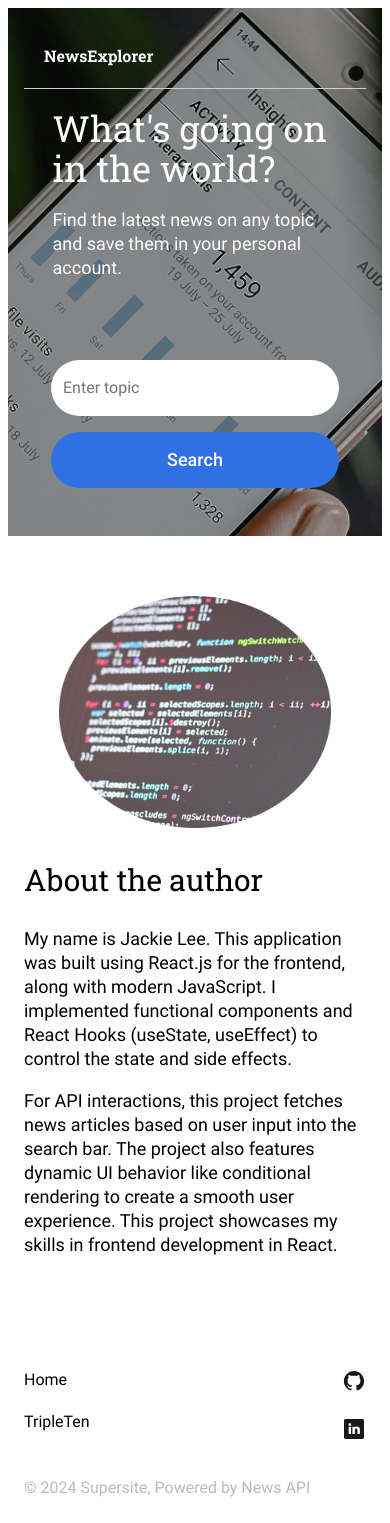
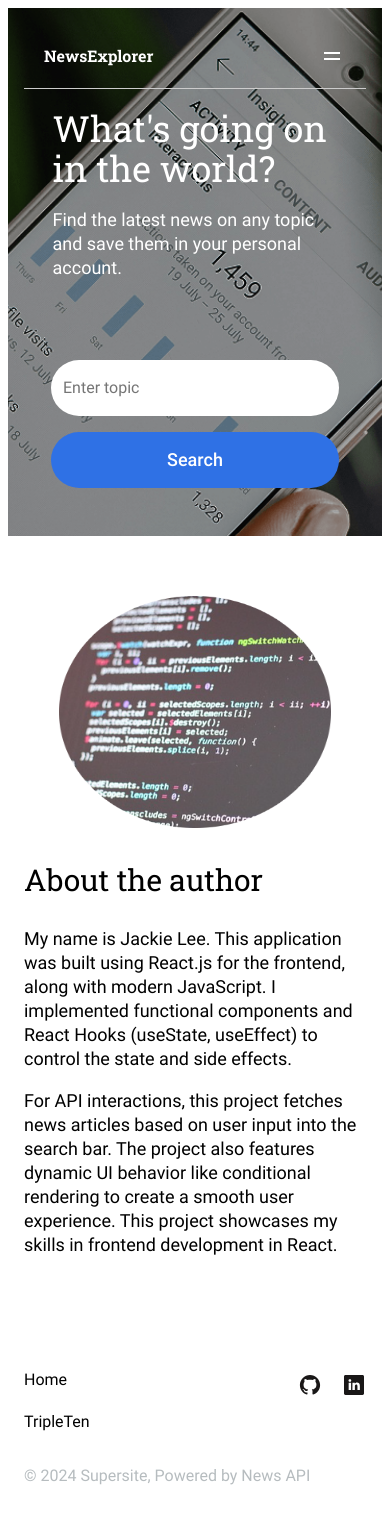
Before and after one commit to Lee0610Idaho/final-project-front-end, a React (Vite) app in the folder hello-vite/: page / in a window 390 px wide. Built offline with nearby package versions, Linux system fonts and the light colour scheme.

Commit message:
header, footer, and modals more accurate for smaller screens

```diff
--- a/hello-vite/src/components/Footer/Footer.css
+++ b/hello-vite/src/components/Footer/Footer.css
@@ -85,3 +85,12 @@
     margin: 0;
   }
 }
+
+@media (max-width: 550px) {
+  .footer__social-list {
+    align-items: start;
+    flex-direction: row;
+    margin: 0;
+    padding-top: 20px;
+  }
+}
--- a/hello-vite/src/components/Header/Header.css
+++ b/hello-vite/src/components/Header/Header.css
@@ -148,6 +148,29 @@
   filter: invert(1);
 }
 
+.header__hamburger {
+  display: none;
+  background: none;
+  border: none;
+  flex-direction: column;
+  gap: 4px;
+  cursor: pointer;
+}
+
+.header__hamburger_hidden {
+  visibility: hidden;
+}
+
+.header__hamburger-line {
+  width: 16px;
+  height: 2px;
+  background-color: white;
+}
+
+.header__hamburger-line_theme_dark {
+  background-color: black;
+}
+
 .header__overlay {
   position: fixed;
   inset: 0;
@@ -215,7 +238,7 @@
   }
 }
 
-@media (max-width: 750px) {
+@media (max-width: 470px) {
   .header__content {
     padding: 20px;
   }
@@ -226,6 +249,11 @@
 
   .header__nav-list {
     display: none;
+  }
+
+  .header__hamburger {
+    position: relative;
+    display: flex;
   }
 
   .header__mobile-menu {
--- a/hello-vite/src/components/Header/Header.jsx
+++ b/hello-vite/src/components/Header/Header.jsx
@@ -90,6 +90,23 @@ function Header({
           </ul>
         </nav>
 
+        {/* Hamburger Icon */}
+        {/* Hamburger Icon */}
+        <button
+          className={`header__hamburger ${
+            isModalOpen ? "header__hamburger_hidden" : ""
+          }`}
+          aria-label="Menu"
+          onClick={toggleMenu}
+        >
+          <span
+            className={`header__hamburger-line header__hamburger-line_theme_${theme}`}
+          />
+          <span
+            className={`header__hamburger-line header__hamburger-line_theme_${theme}`}
+          />
+        </button>
+
         {/* Mobile Menu */}
         {isMenuOpen && (
           <div className="header__overlay">
--- a/hello-vite/src/components/ModalWithForm/ModalWithForm.css
+++ b/hello-vite/src/components/ModalWithForm/ModalWithForm.css
@@ -147,3 +147,32 @@
     height: 64px;
   }
 }
+
+@media (max-width: 470px) {
+  .modal {
+    padding: 0;
+    margin-top: 80px;
+  }
+
+  .modal__title {
+    padding: 18px 0px 18px;
+  }
+
+  .modal__content {
+    padding: 0px 16px 0px;
+    max-height: 800px;
+    height: 100%;
+  }
+
+  .modal__close {
+    top: -45px;
+    right: 16px;
+    height: 24px;
+    width: 24px;
+  }
+
+  .modal__submit {
+    width: 270px;
+    height: 64px;
+  }
+}
```
